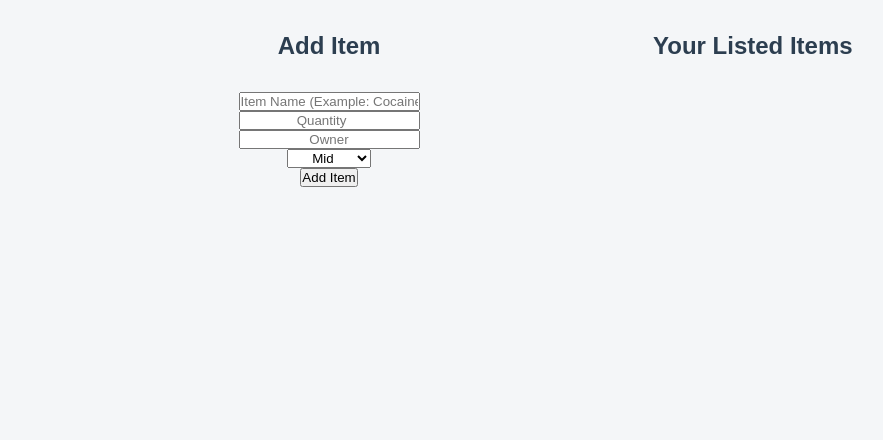
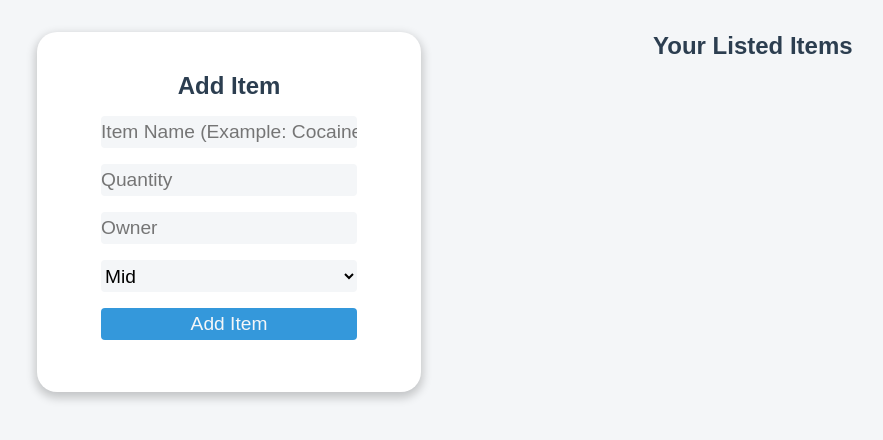
Before and after one commit to Maltiiski/Inventory-json-api, a Flask app: page / in a window 1280 px wide. Shown: the part 103-543 px from the top of the page, without its empty margins (3-886 px from the left). Run offline with Flask 3, Linux system fonts and the light colour scheme; some web fonts are replaced.

Commit message:
Add Item done

```diff
--- a/static/style.css
+++ b/static/style.css
@@ -50,9 +50,32 @@
     display: inline-flex;
     flex-direction: column;
     align-items: center;
-    gap: 4vh;
+    gap: 2vh;
+    background-color: var(--card-bg);
+    width: 30vw;
+    height: 45vh;
+    padding-top: 5vh;
+    border-radius: 20px;
+    box-shadow: 0 4px 10px 2px rgba(0, 0, 0, 0.2);
 }
 
-.panel.form * {
-    text-align: center;
+#add-item-form {
+    display: flex;
+    flex-direction: column;
+    align-items: center;
+    gap: 2vh;
 }
+
+#add-item-form > * {
+    font-size: 1.2rem;
+    min-width: 20vw;
+    min-height: 4vh;
+    border-radius: 4px;
+    border: none;
+    background-color: var(--bg-color);
+}
+
+#btn-submit {
+    background-color: var(--item-color);
+    color: var(--bg-color);
+}
--- a/templates/index.html
+++ b/templates/index.html
@@ -16,19 +16,14 @@
                 <h2>Add Item</h2>
                 <form id="add-item-form">
                     <input type="text" id="item-name" placeholder="Item Name (Example: Cocaine)" required>
-                    <br>
-                    <div class="form-row">
                     <input type="number" id="item-qty" placeholder="Quantity">
-                        <br>
                     <input type="text" id="item-owner" placeholder="Owner">
-                        <br>
                     <select id="item-value">
                         <option value="Low">Cheap</option>
                         <option value="Medium" selected>Mid</option>
                         <option value="High">Expensive</option>
                     </select>
-                    </div>
-                    <button type="submit" class="btn-submit">Add Item</button>
+                    <button type="submit" id="btn-submit">Add Item</button>
                 </form>
             </section>
 
```
Lines whose indentation alone changed are shown as unchanged.
